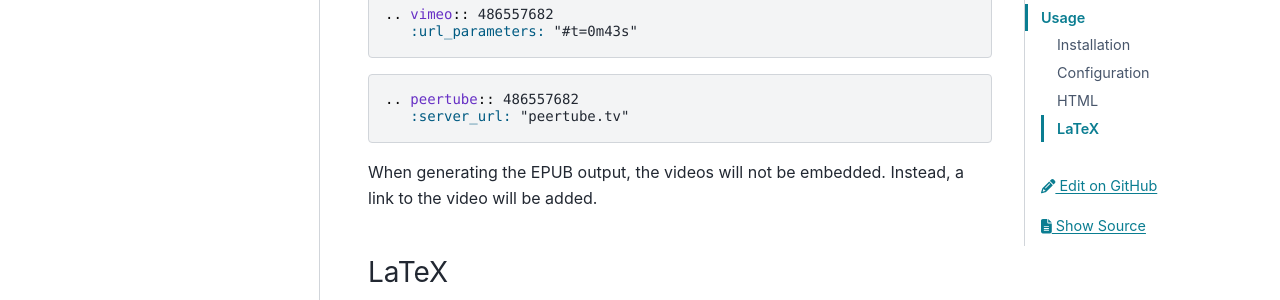
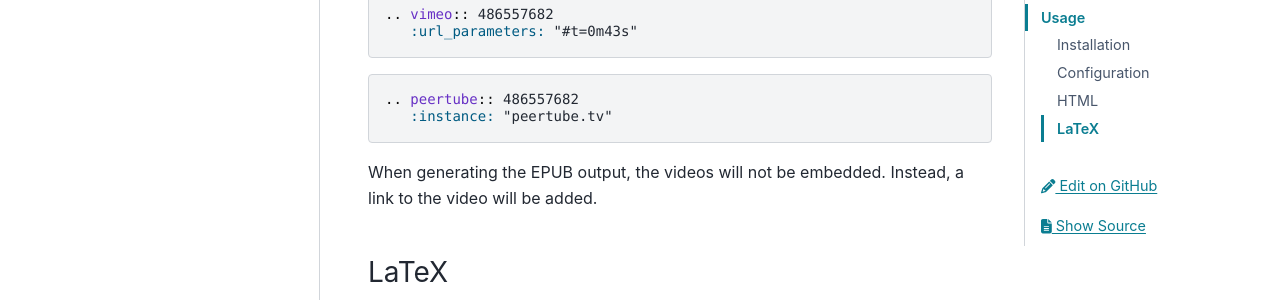
Before and after one commit to sphinx-contrib/youtube, a Sphinx documentation site: the page built from docs/usage.rst, in a window 1280 px wide and 900 px high, scrolled down 3155 px. Shown: the part 152-452 px from the top of the window. Built offline with Sphinx 7.4.7 and the PyData theme 0.15.4, drawn with Linux system fonts in a browser that asks for light colours; some of the changed lines change nothing that is shown.

Commit message:
Update docs/usage.rst

```diff
--- a/docs/usage.rst
+++ b/docs/usage.rst
@@ -116,7 +116,7 @@ To start the video at a specific time the parameter "url_parameters" may be used
 .. code-block:: rst
 
    .. peertube:: 486557682
-      :server_url: "peertube.tv"
+      :instance: "peertube.tv"
 
 When generating the EPUB output, the videos will not be embedded. Instead, a link to the video will be added.
 
```
